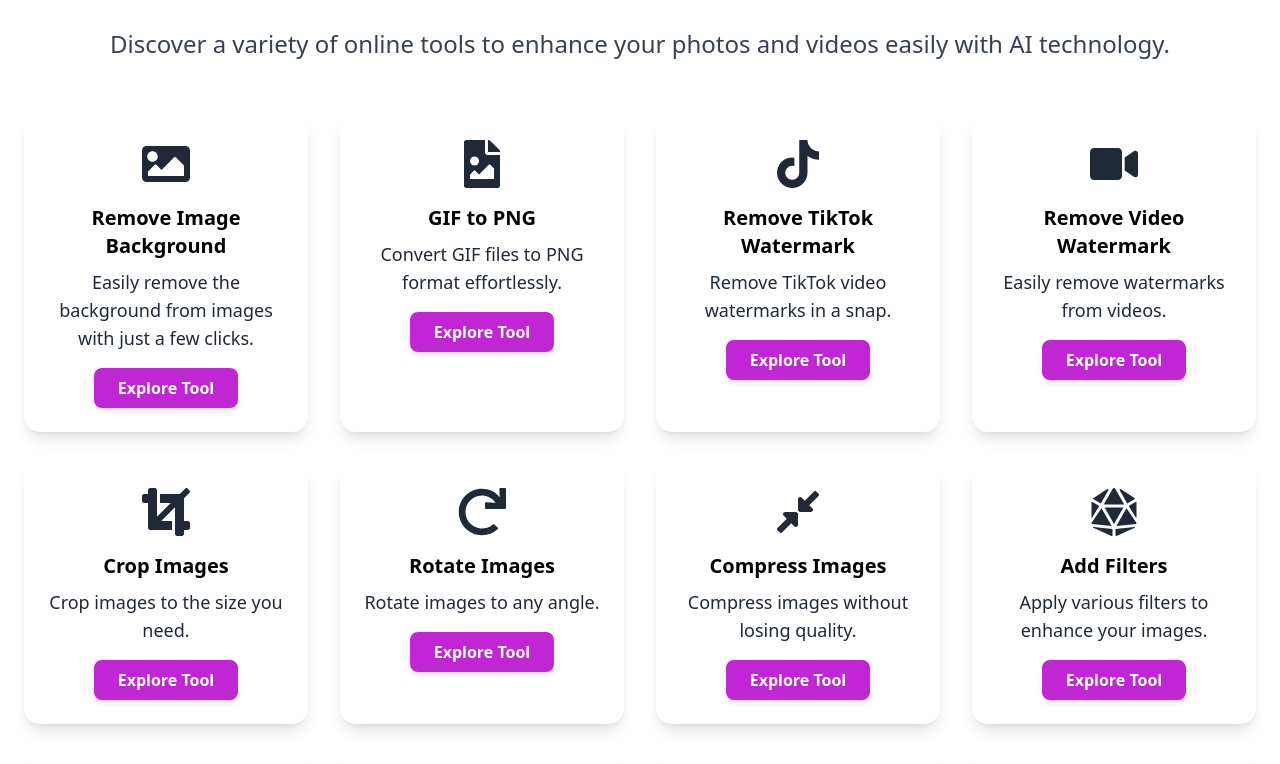
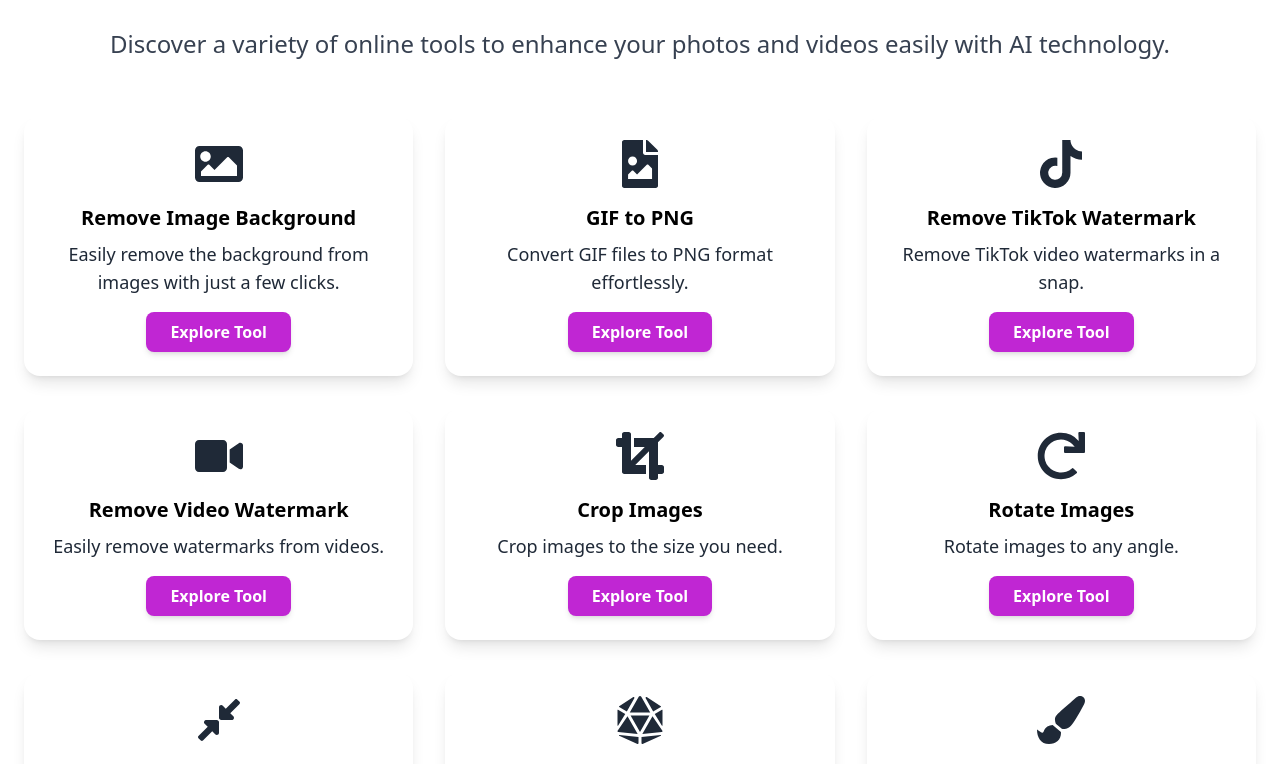
Before and after one commit to Mohamed-khaled0/image-super-resolution, a React (Vite) app: page / in a window 1280 px wide. Shown: the part 1758-2522 px from the top of the page. Built offline with nearby package versions, Linux system fonts and the light colour scheme.

Commit message:
Fix build errors

```diff
--- a/src/App.jsx
+++ b/src/App.jsx
@@ -9,7 +9,7 @@ import Process from "./components/process";
 import UploadImage from "./components/uploadImage";
 import Tools from "./components/tools";
 import Prices from "./components/prices";
-import FAQ from "./components/faq";
+import FAQ from "./components/FAQ";
 import Footer from "./components/footer";
 import Signup from "./components/signup";
 import Login from "./components/login";
--- a/src/components/tools.jsx
+++ b/src/components/tools.jsx
@@ -37,7 +37,7 @@ export default function Tools() {
             easily with AI technology.
           </p>
         </motion.div>
-        <div className="grid grid-cols-1 sm:grid-cols-2 md:grid-cols-3 lg:grid-cols-4 gap-8  cursor-pointer mt-14">
+        <div className="grid grid-cols-1 sm:grid-cols-2 md:grid-cols-3  gap-8  cursor-pointer mt-14">
           {tools.map((tool) => (
             <motion.div
               key={tool.title}
```
